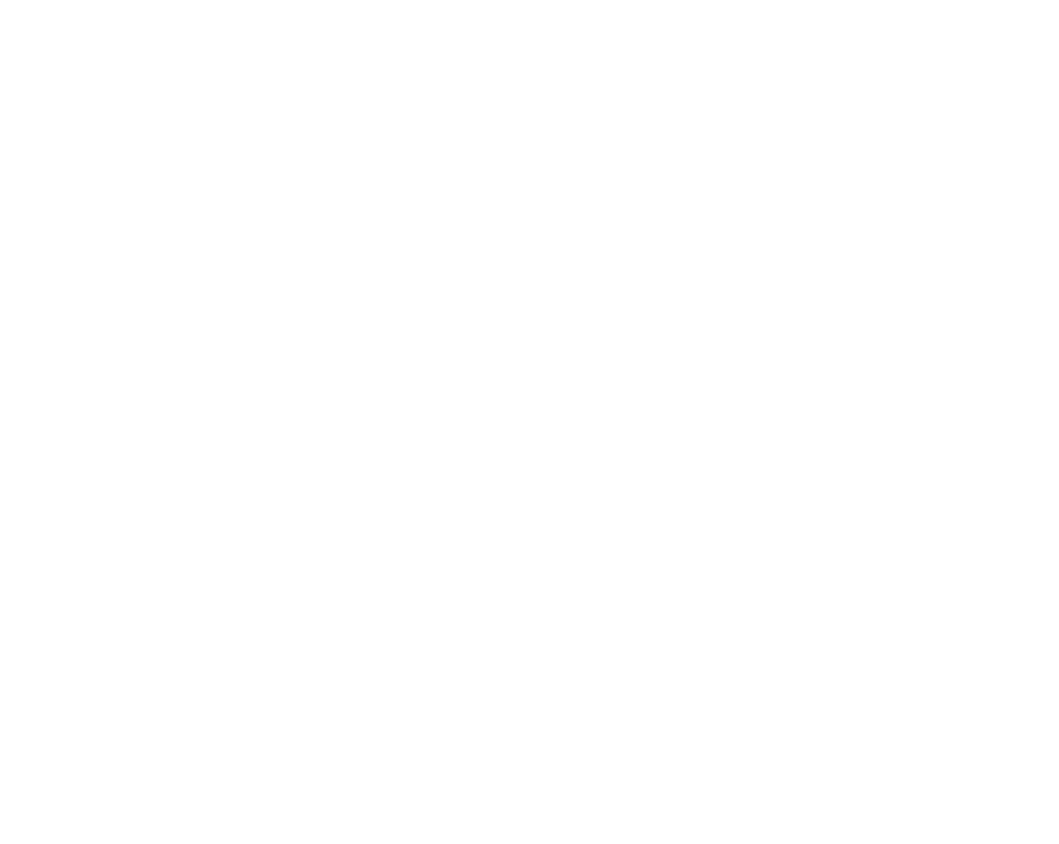
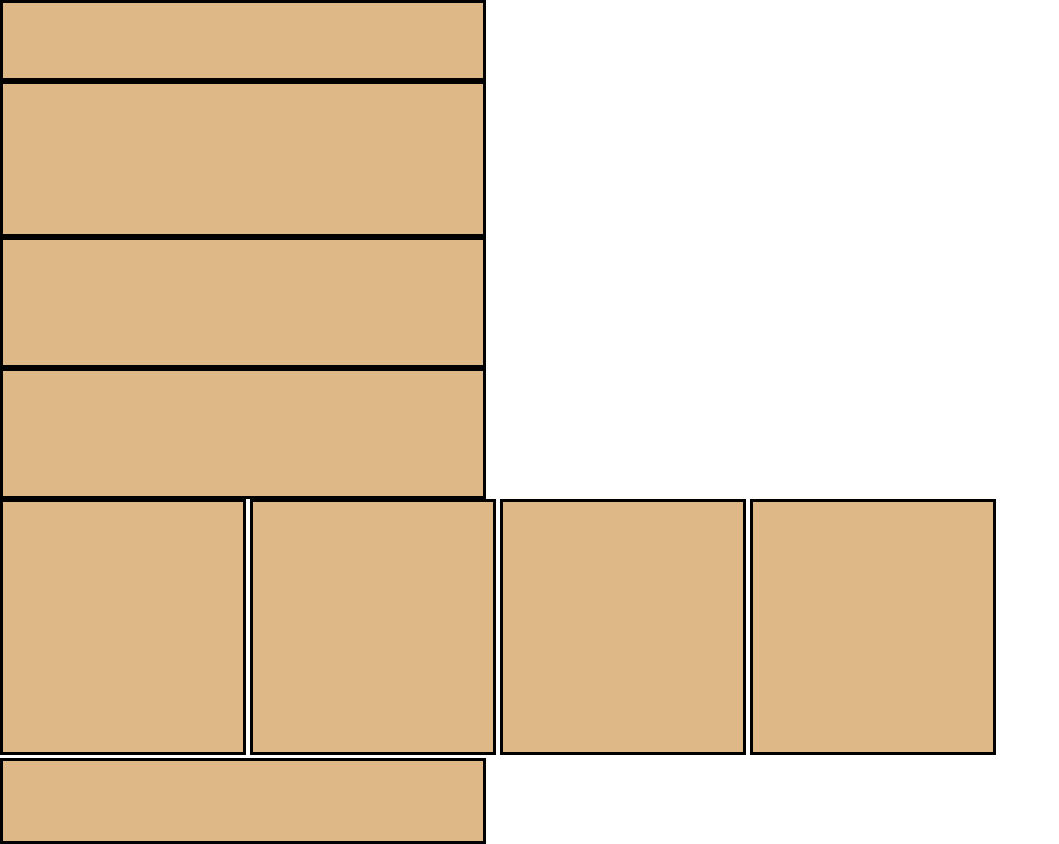
Before and after one commit to Kevinrosales/lab05-grid, a plain HTML site: page index.html in a window 1280 px wide. Shown: the whole page, without its empty margins (0-1059 px from the left). Before the commit the page ends 800 px from the top, so only its background shows below. Drawn offline with Linux system fonts and the light colour scheme; files that its build step writes are made by us from their sources.

Commit message:
got the phone working

```diff
--- a/css/reset.css
+++ b/css/reset.css
@@ -0,0 +1,48 @@
+/* http://meyerweb.com/eric/tools/css/reset/
+   v2.0 | 20110126
+   License: none (public domain)
+*/
+
+html, body, div, span, applet, object, iframe,
+h1, h2, h3, h4, h5, h6, p, blockquote, pre,
+a, abbr, acronym, address, big, cite, code,
+del, dfn, em, img, ins, kbd, q, s, samp,
+small, strike, strong, sub, sup, tt, var,
+b, u, i, center,
+dl, dt, dd, ol, ul, li,
+fieldset, form, label, legend,
+table, caption, tbody, tfoot, thead, tr, th, td,
+article, aside, canvas, details, embed,
+figure, figcaption, footer, header, hgroup,
+menu, nav, output, ruby, section, summary,
+time, mark, audio, video {
+	margin: 0;
+	padding: 0;
+	border: 0;
+	font-size: 100%;
+	font: inherit;
+	vertical-align: baseline;
+}
+/* HTML5 display-role reset for older browsers */
+article, aside, details, figcaption, figure,
+footer, header, hgroup, menu, nav, section {
+	display: block;
+}
+body {
+	line-height: 1;
+}
+ol, ul {
+	list-style: none;
+}
+blockquote, q {
+	quotes: none;
+}
+blockquote:before, blockquote:after,
+q:before, q:after {
+	content: '';
+	content: none;
+}
+table {
+	border-collapse: collapse;
+	border-spacing: 0;
+}
--- a/css/style.css
+++ b/css/style.css
@@ -0,0 +1,73 @@
+body{
+    display: flex;
+    flex-direction: column;
+    justify-content: center;
+}
+
+#a{
+    width: 480px;
+    height: 75px;
+    border: solid black;
+    background-color: burlywood;
+}
+
+#b{
+    width: 480px;
+    height: 150px;
+    border: solid black;
+    background-color: burlywood;
+}
+
+#c{
+    width: 480px;
+    height: 125px;
+    border: solid black;
+    background-color: burlywood;
+}
+
+#d{
+    width: 480px;
+    height: 125px;
+    border: solid black;
+    background-color: burlywood;
+}
+
+#e{
+    width: 240px;
+    height: 250px;
+    border: solid black;
+    background-color: burlywood;
+    display: inline-block;
+}
+
+#f{
+    width: 240px;
+    height: 250px;
+    border: solid black;
+    background-color: burlywood;
+    display: inline-block;
+}
+
+#g{
+    width: 240px;
+    height: 250px;
+    border: solid black;
+    background-color: burlywood;
+    display: inline-block;
+}
+
+#h{
+    width: 240px;
+    height: 250px;
+    border: solid black;
+    background-color: burlywood;
+    display: inline-block;
+
+}
+
+#i{
+    width: 480px;
+    height: 80px;
+    border: solid black;
+    background-color:burlywood;
+}
--- a/index.html
+++ b/index.html
@@ -4,11 +4,23 @@
   <head>
     <meta charset="UTF-8">
     <title>lab05</title>
-    <link rel="stylesheet" href="assets/css/reset.css" />
-    <link rel="stylesheet" href="assets/css/style.css" />
+    <link rel="stylesheet" href="css/reset.css" />
+    <link rel="stylesheet" href="css/style.css" />
   </head>
 
   <body>
+    <div id = 'a'></div>
+    <div id = 'b'></div>
+    <div id = 'c'></div>
+    <div id = 'd'></div>
+  <section>
+    <div id = 'e'></div>
+    <div id = 'f'></div>
+    <div id = 'g'></div>
+    <div id = 'h'></div>
+  </section>
+
+    <div id = 'i'></div>
 
   </body>
 
```
